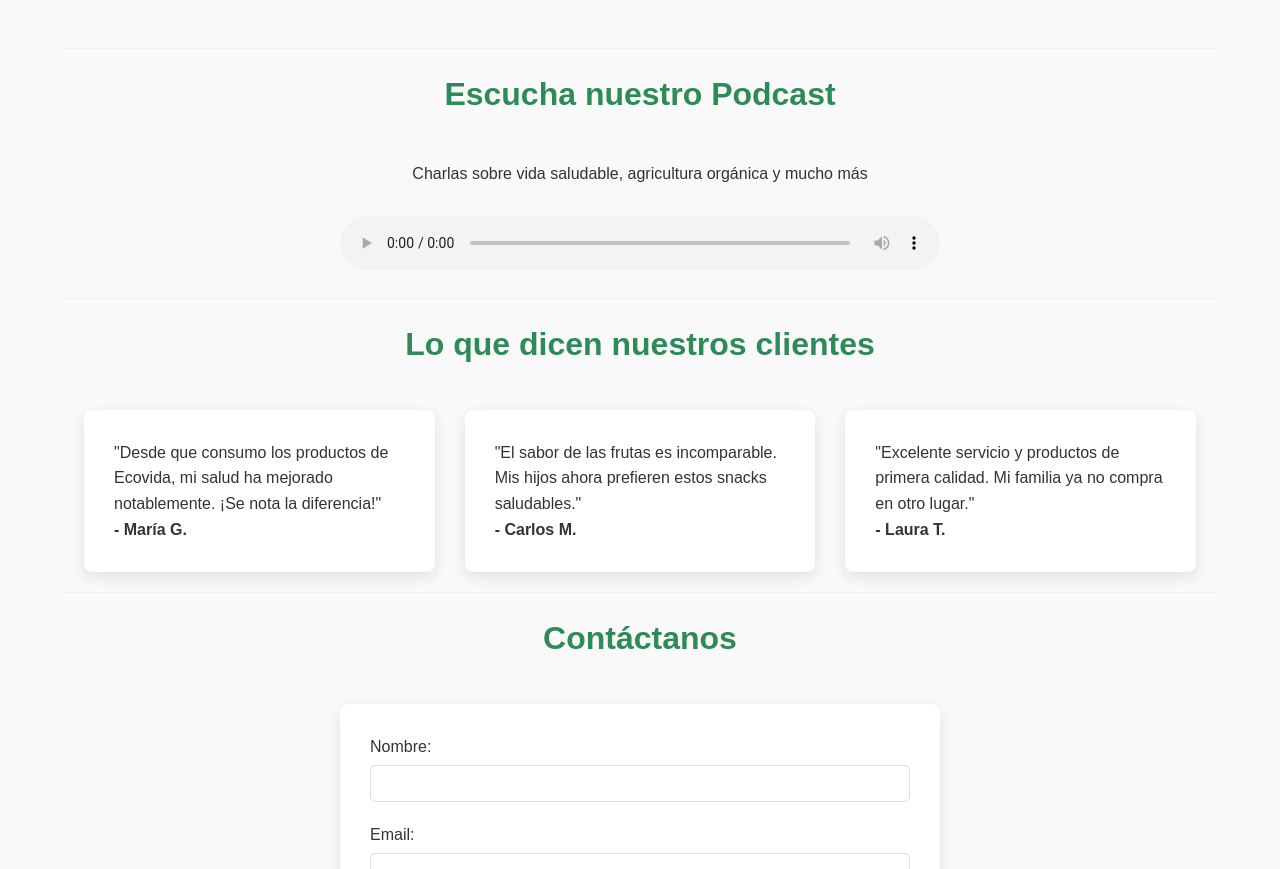
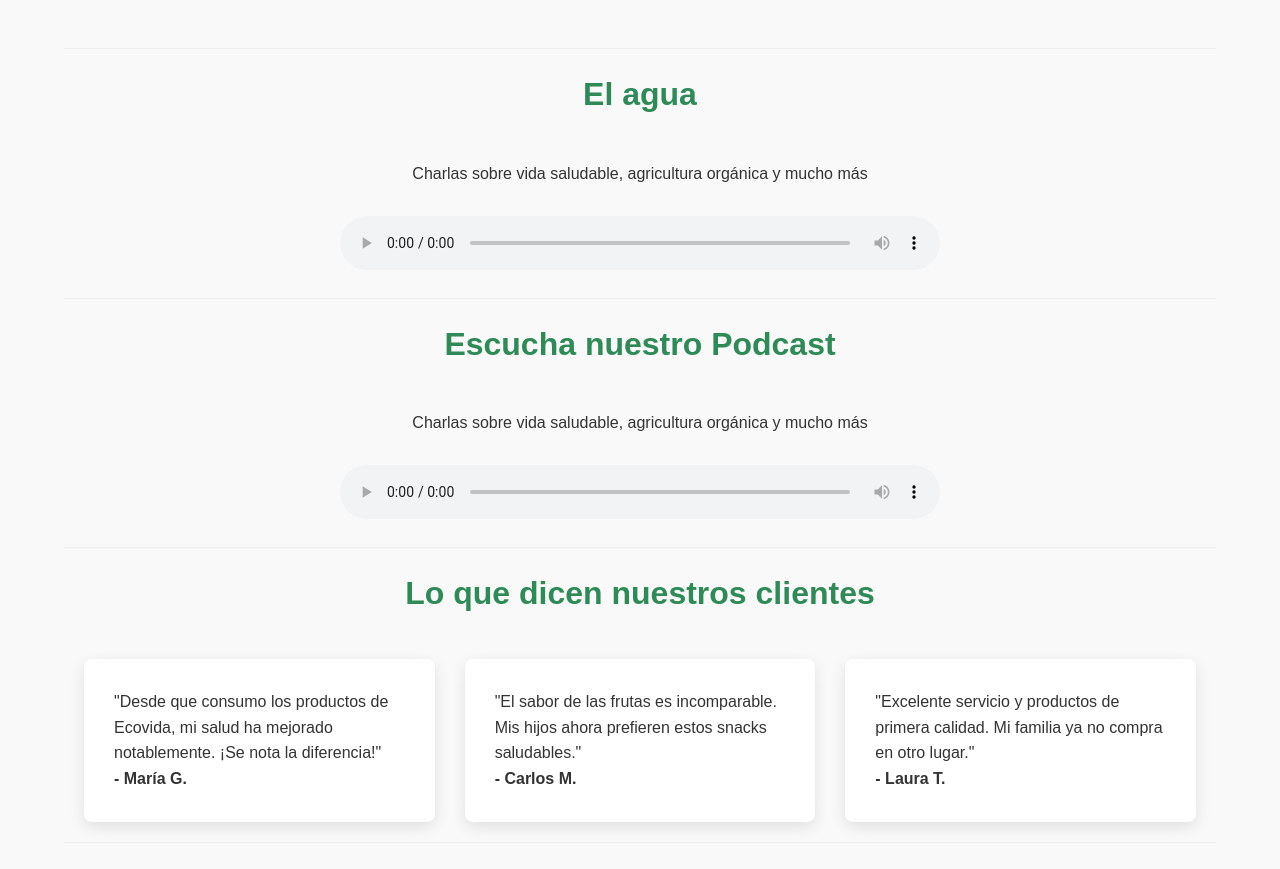
Before and after one commit to AlusheDePelushe/ecovida, a plain HTML site: page index.html in a window 1280 px wide. Shown: the part 2665-3534 px from the top of the page. Drawn offline with Linux system fonts and the light colour scheme.

Commit message:
Update index.html

```diff
--- a/index.html
+++ b/index.html
@@ -282,7 +282,7 @@
     </section>
 
     <section class="container">
-    <h2>Escucha nuestro Podcast</h2>
+    <h2>El agua</h2>
     <p style="text-align: center;">Charlas sobre vida saludable, agricultura orgánica y mucho más</p>
 
     <div style="text-align: center; margin-top: 30px;">
@@ -291,7 +291,21 @@
             Tu navegador no soporta el elemento de audio.
         </audio>
     </div>
+    </section>
+
+    <section class="container">
+    <h2>Escucha nuestro Podcast</h2>
+    <p style="text-align: center;">Charlas sobre vida saludable, agricultura orgánica y mucho más</p>
+
+    <div style="text-align: center; margin-top: 30px;">
+        <audio controls style="width: 100%; max-width: 600px; border-radius: 8px;">
+            <source src="./Multimedia/Jardin Urbano.mp3" type="audio/mpeg">
+            Tu navegador no soporta el elemento de audio.
+        </audio>
+    </div>
 </section>
+
+
 
     <!-- Testimonios -->
     <section class="container">
```
